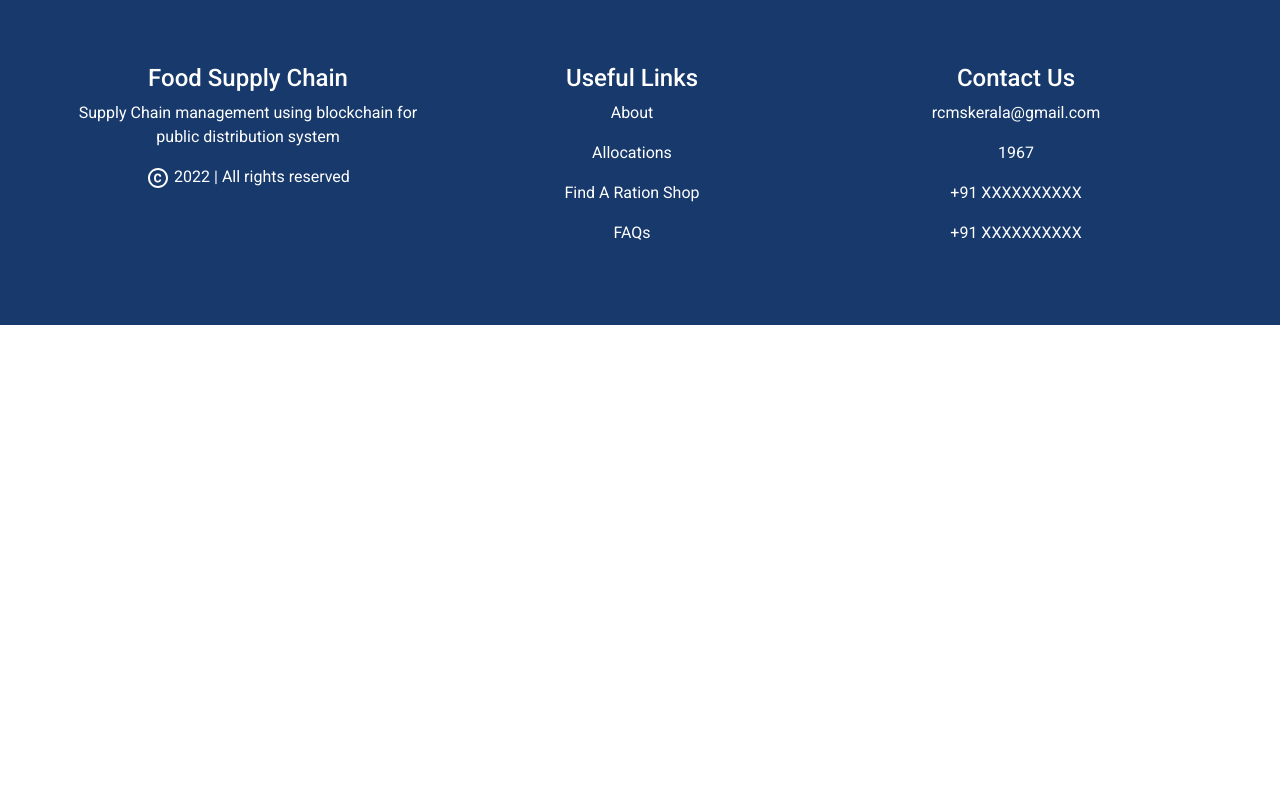
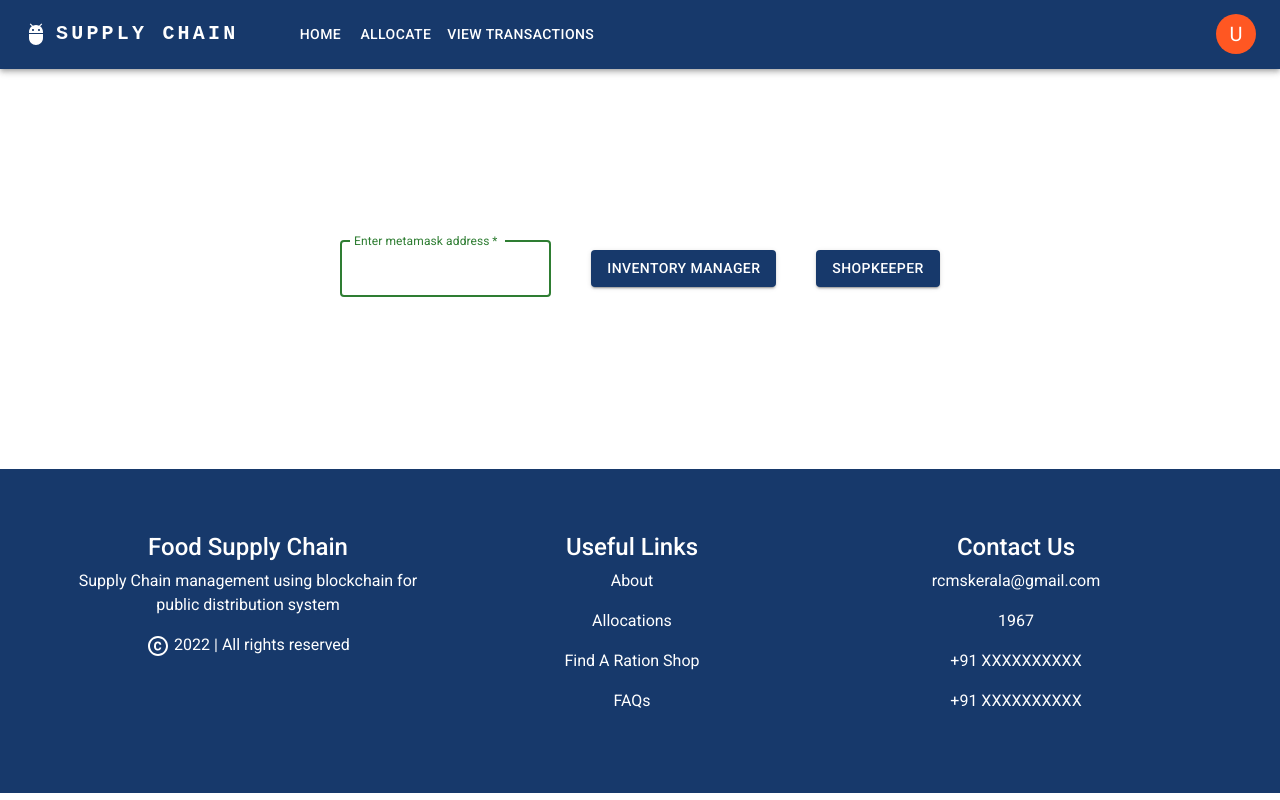
Before and after one commit to neethunsr/pds-frontend, a React (Create React App) app: page /stock in a window 1280 px wide. Built offline with nearby package versions, Linux system fonts and the light colour scheme.

Commit message:
Add Stocks

```diff
--- a/src/App.js
+++ b/src/App.js
@@ -13,6 +13,7 @@ import Header from "./components/Header";
 import AdminPage from "./AdminPage";
 import ViewTransaction from "./ViewTr";
 import { ToastContainer } from "react-toastify";
+import StockData from "./StockData";
 
 function App() {
   // console.log(contract.abi);
@@ -39,6 +40,7 @@ function App() {
           <Route path="/skallocation" element={<SKAllocation />} />
           <Route path="/blockregister" element={<BlockRegister />} />
           <Route path="/view" element={<ViewTransaction />} />
+          <Route path="/stock" element={<StockData />} />
         </Routes>
       </BrowserRouter>
       <Footer />
--- /dev/null
+++ b/src/StockData.js
@@ -0,0 +1,130 @@
+import React from "react";
+import Header from "./components/Header";
+import Button from "@mui/material/Button";
+import { useState } from "react";
+import { TextField } from "@mui/material";
+
+function StockData() {
+  const pages = [
+    {
+      name: "HOME",
+      link: "/",
+      id: 1,
+    },
+    {
+      name: "ALLOCATE",
+      link: "#",
+      id: 2,
+    },
+    {
+      name: "VIEW TRANSACTIONS",
+      link: "/view",
+      id: 3,
+    },
+  ];
+  const [show, setshow] = useState(false);
+
+  const buttonActionIM = () => {
+    setshow(true);
+  };
+  const buttonActionSK = () => {
+    setshow(true);
+  };
+  return (
+    <>
+      <Header pages={pages} log={true} />
+      <div
+        style={{
+          //   backgroundImage: "url(/bg.svg)",
+          height: "50vh",
+          display: "flex",
+          justifyContent: "center",
+          alignItems: "center",
+        }}
+      >
+        <TextField
+          margin="normal"
+          color="success"
+          required
+          // fullWidth
+          id="address"
+          label="Enter metamask address"
+          name="address"
+          style={{
+            // background: "#17396B",
+            margin: "20px",
+          }}
+          // autoComplete="email"
+          autoFocus
+          // onChange={}
+        />
+        <Button
+          type="submit"
+          // fullWidth
+          variant="contained"
+          sx={{ mt: 3 }}
+          // onClick={getOTP}
+          style={{
+            background: "#17396B",
+            margin: "20px",
+          }}
+          id="sign-in-button"
+          onClick={buttonActionSK}
+        >
+          Inventory Manager
+        </Button>
+        <Button
+          type="submit"
+          // fullWidth
+          variant="contained"
+          sx={{ mt: 3 }}
+          // onClick={getOTP}
+          style={{
+            background: "#17396B",
+            margin: "20px",
+          }}
+          onClick={buttonActionIM}
+        >
+          ShopKeeper
+        </Button>
+
+        {/* {isSK ? (
+          <TextField
+            margin="normal"
+            color="success"
+            required
+            // fullWidth
+            id="address"
+            label="Enter metamask address"
+            name="address"
+            // autoComplete="email"
+            autoFocus
+            // onChange={}
+          />
+        ) : (
+          <TextField
+            margin="normal"
+            color="success"
+            required
+            // fullWidth
+            label="Enter metamask address"
+            name="address"
+            // autoComplete="email"
+            autoFocus
+            // onChange={}
+          />
+        )} */}
+      </div>
+      {show && (
+        <div style={{ marginBottom: "100px" }}>
+          <h4>License No.</h4>
+          <h4>Wheat</h4>
+          <h4>Rice</h4>
+          <h4>Kerosene</h4>
+        </div>
+      )}
+    </>
+  );
+}
+
+export default StockData;
```
Also changed, not shown: src/auth.js (+14 -0 lines).
